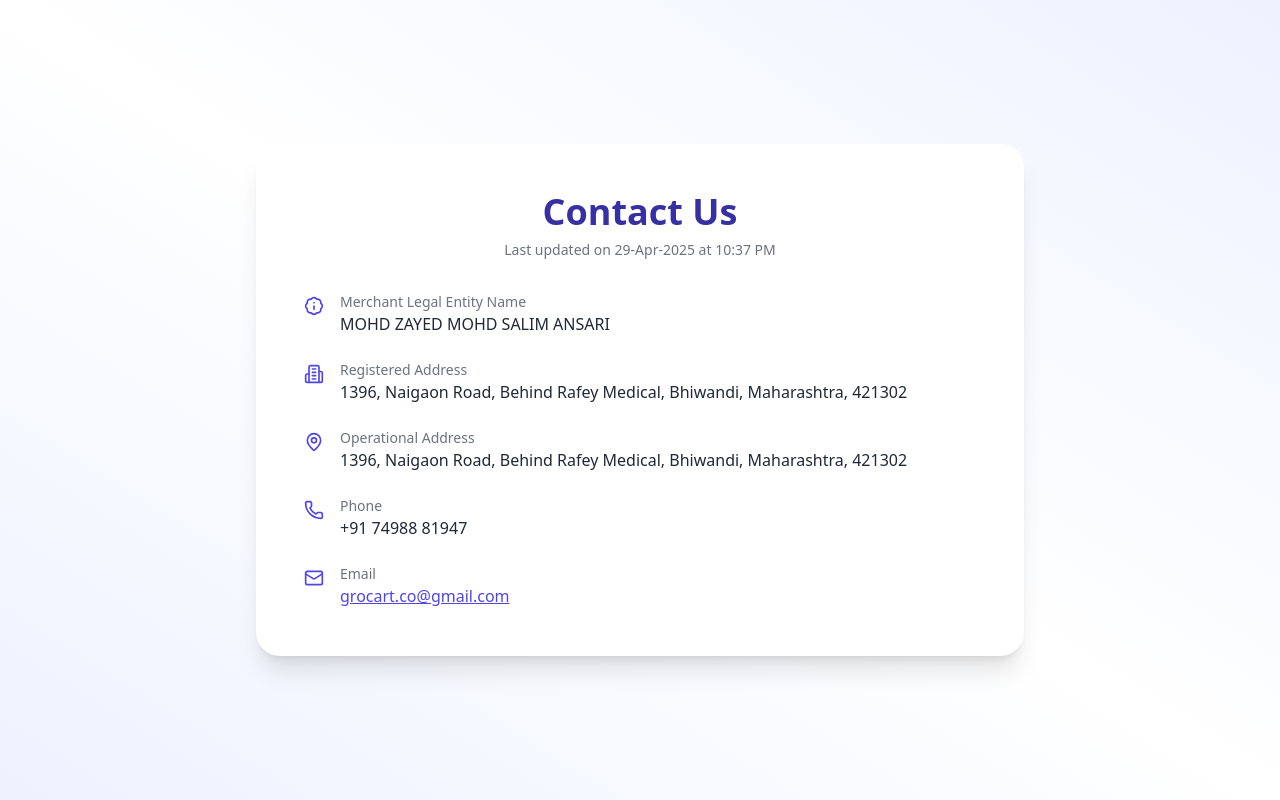
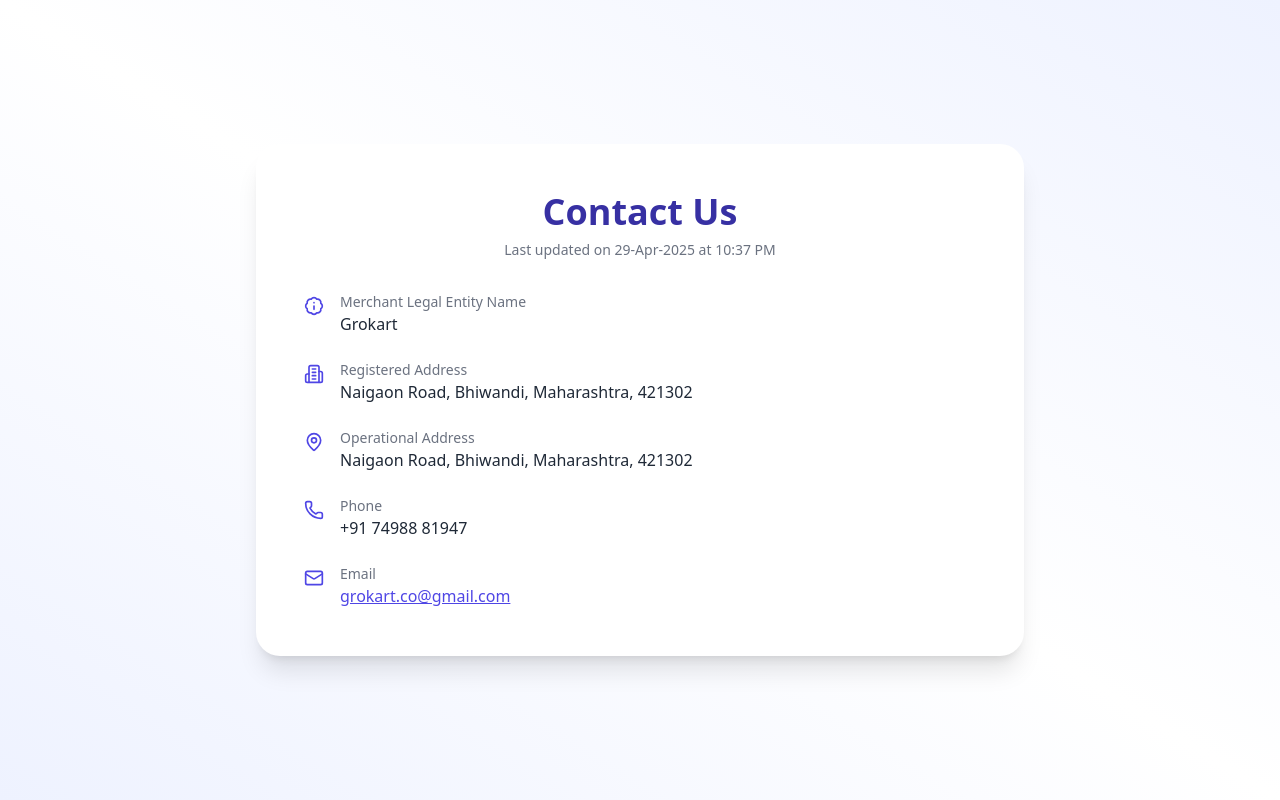
Before and after one commit to Zayed022/GroKart, a React (Vite) app in the folder frontend/: page /contact-us in a window 1280 px wide. Built offline with nearby package versions, Linux system fonts and the light colour scheme.

Commit message:
Fix minor bug

```diff
--- a/frontend/src/components/ContactUs.jsx
+++ b/frontend/src/components/ContactUs.jsx
@@ -22,17 +22,17 @@
           <ContactItem
             icon={<BadgeInfo className="text-indigo-600 w-5 h-5" />}
             label="Merchant Legal Entity Name"
-            value="MOHD ZAYED MOHD SALIM ANSARI"
+            value="Grokart"
           />
           <ContactItem
             icon={<Building2 className="text-indigo-600 w-5 h-5" />}
             label="Registered Address"
-            value="1396, Naigaon Road, Behind Rafey Medical, Bhiwandi, Maharashtra, 421302"
+            value=" Naigaon Road, Bhiwandi, Maharashtra, 421302"
           />
           <ContactItem
             icon={<MapPin className="text-indigo-600 w-5 h-5" />}
             label="Operational Address"
-            value="1396, Naigaon Road, Behind Rafey Medical, Bhiwandi, Maharashtra, 421302"
+            value=" Naigaon Road, Bhiwandi, Maharashtra, 421302"
           />
           <ContactItem
             icon={<Phone className="text-indigo-600 w-5 h-5" />}
@@ -47,7 +47,7 @@
                 href="mailto:zayedans022@gmail.com"
                 className="text-indigo-600 underline hover:text-indigo-800 transition"
               >
-                grocart.co@gmail.com
+                grokart.co@gmail.com
               </a>
             }
           />
```
